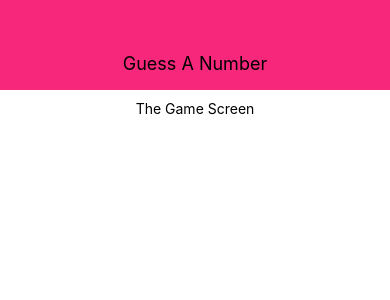
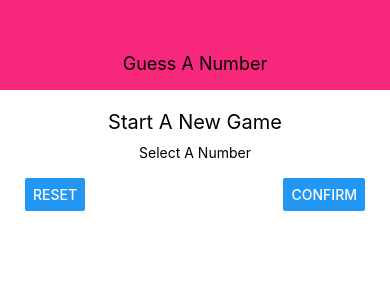
Before and after one commit to Code4Blessings/rn-Guess-A-Number, a React Native app: screen / in a window 390 px wide. Shown: the top 300 px of the page. Built offline with nearby package versions, Linux system fonts and the light colour scheme.

Commit message:
Added some notes for react-native snippets

```diff
--- a/package.json
+++ b/package.json
@@ -9,7 +9,9 @@
   },
   "dependencies": {
     "expo": "~40.0.0",
+    "expo-cli": "^4.1.6",
     "expo-status-bar": "~1.0.3",
+    "global": "^4.4.0",
     "react": "16.13.1",
     "react-dom": "16.13.1",
     "react-native": "https://github.com/expo/react-native/archive/sdk-40.0.1.tar.gz",
--- a/screens/StartGameScreen.js
+++ b/screens/StartGameScreen.js
@@ -1,10 +1,18 @@
 import React from 'react';
-import { View, Text, StyleSheet } from 'react-native';
+import { View, Text, StyleSheet, TextInput, Button } from 'react-native';
 
 const StartGameScreen = props => {
     return (
         <View style={styles.screen}>
-            <Text>The Game Screen</Text>
+            <Text style={styles.title}>Start A New Game</Text>
+            <View style={styles.inputContainer}>
+                <Text>Select A Number</Text>
+                <TextInput />
+            </View>
+            <View style={styles.buttonContainer}>
+                <Button title='Reset' onPress={() => {}} />
+                <Button  title='Confirm' onPress={() => {}} />
+            </View>
         </View>
     );
 };
@@ -15,6 +23,22 @@
         padding: 10,
         alignItems: 'center',
         justifyContent: 'flex-start'
+    },
+    title: {
+        fontSize: 20,
+        marginVertical: 10
+    },
+    inputContainer: {
+        width: 300,
+        maxWidth: '80%',
+        alignItems: 'center'
+    },
+    buttonContainer: {
+        flexDirection: 'row',
+        width: '100%',
+        justifyContent: 'space-between',
+        paddingHorizontal: 15
+
     }
 });
 
```
Also changed, not shown: 2 other files (tests, documents, lock files or other folders).
